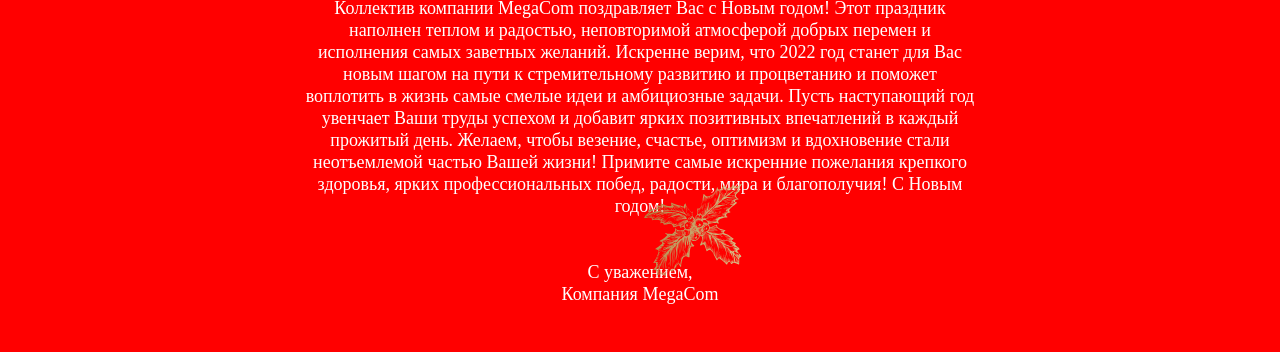
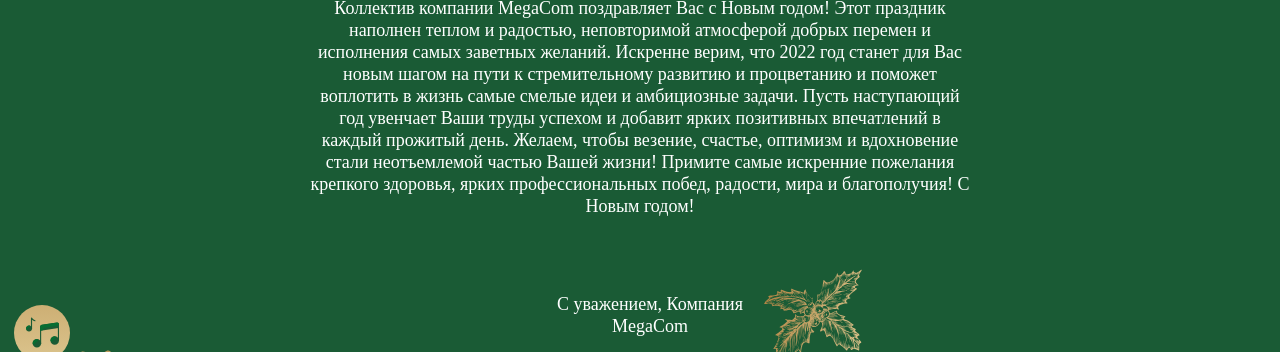
Before and after one commit to Nurlis-Sultan/newyear, a plain HTML site: page index.html in a window 1280 px wide. Shown: the part 268-620 px from the top of the page. Drawn offline with Linux system fonts and the light colour scheme.

Commit message:
init: continue

```diff
--- a/index.html
+++ b/index.html
@@ -15,20 +15,22 @@
 		<img class="leftbottom" src="Image/leftbottom.svg" alt="">
 		<img class="righttop" src="Image/righttop.svg" alt="">
 		<img class="leftbottommuzik" src="Image/leftbottommuzik.svg" alt="">
-		<img class="logomega " src="Image/Logo megacoma.svg" alt="">
+		<div class="vkl"><a href="#">Включите мелодию</a></div>
+
 
 		<div class="kowork">
 			<h1>Dorogie druz'ya!</h1>
-				<p>Коллектив компании MegaCom поздравляет Вас с Новым годом!
+				<p class="kollektiv">Коллектив компании MegaCom поздравляет Вас с Новым годом!
 					Этот праздник наполнен теплом и радостью, неповторимой атмосферой добрых перемен и исполнения самых заветных желаний.
 					Искренне верим, что 2022 год станет для Вас новым шагом на пути к стремительному развитию и процветанию и поможет воплотить в жизнь самые смелые идеи и амбициозные задачи.
 					Пусть наступающий год увенчает Ваши труды успехом и добавит ярких позитивных впечатлений в каждый прожитый день. Желаем, чтобы везение, счастье, оптимизм и вдохновение стали неотъемлемой частью Вашей жизни!
 					Примите самые искренние пожелания крепкого здоровья, ярких профессиональных побед, радости, мира и благополучия! С Новым годом!
-					<br><br><br>
-					С уважением,<br>
-				Компания MegaCom</p>
-			<img class="vozlemega" src="Image/vozlemega.svg" alt="">
-
+				</p>
+				<div class="megaflow">
+					<p class="uvaj">С уважением, Компания MegaCom</p>
+				<img class="vozlemega" src="Image/vozlemega.svg" alt="">
+				</div>
+				<img class="logomega " src="Image/Logo megacoma.svg" alt="">
 		</div>
 	</div>
 </body>
--- a/style.css
+++ b/style.css
@@ -6,13 +6,9 @@
 
 .desctop{
 	width: 100%;
-	height: 100vh;
+	height: 100%;
 	background: #1A5B35;
 	position: relative;
-	/*display: flex;
-	align-items: center;
-	justify-content: center;
-	flex-direction: column;*/
 }
 
 .lefttop{
@@ -36,19 +32,17 @@
 	bottom: 75px;
 	left: 14px;
 }
-.logomega{
-	position: absolute;
-	left: 650px;
-	bottom: 120px;
-}
 
 .kowork{
-	position: relative;
-	top: 150px;
+	max-width: 662px;
+	margin: 0 auto;
+	padding-top: 150px;
 	display: flex;
+	justify-content: center;
 	align-items: center;
 	flex-direction: column;
 	text-align: center;
+	z-index: 1;
 
 }
 h1{
@@ -61,24 +55,62 @@
 	margin: 0;
 }
 
-p{
-	width: 670px;
-	height: 349px;
+.kollektiv{
+	/*width: 600px;*/
+	/*height: 200px;*/
 	font-size: 18px;
 	line-height: 22px;
-	/*text-align: center;*/
+	color: #FFFFFF;
+	padding: 0;
+	margin: 0;
+}
+.uvaj{
+	max-width: 200px;
+	font-size: 18px;
+	line-height: 22px;
 	color: #FFFFFF;
 	padding: 0;
 	margin: 0;
 
 }
-.vozlemega{
+.megaflow{
+	display: flex;
+	align-items: center;
+	margin-top: 30px;
+	margin-left: 150px;
+
+}
+.vkl a{
 	position: absolute;
-	right: 520px;
-	bottom: 50px;
+	width: 58px;
+	height: 22px;
+	right: 25px;
+	top: 20px;
+	font-family: 'Gilroy';
+	font-style: normal;
+	font-weight: 400;
+	font-size: 14px;
+	line-height: 11px;
+	color: white;
+	text-decoration: none;
+	display: none;
 }
-@media all and (min-width: 544px){
-	.desctop{
-		background-color: red;
+@media(max-width: 834px){
+	.kowork{
+	max-width: 500px;
+	}
+
+}
+@media(max-width: 425px){
+	.vkl a{
+		display: block;
+	}
+	.leftbottommuzik{
+		/*position: absolute;*/
+		left:80%;
+		top: 60px;
+	}
+	.leftbottom,.righttop{
+		display: none;
 	}
 }
```
Also changed, not shown: 1 other file.
